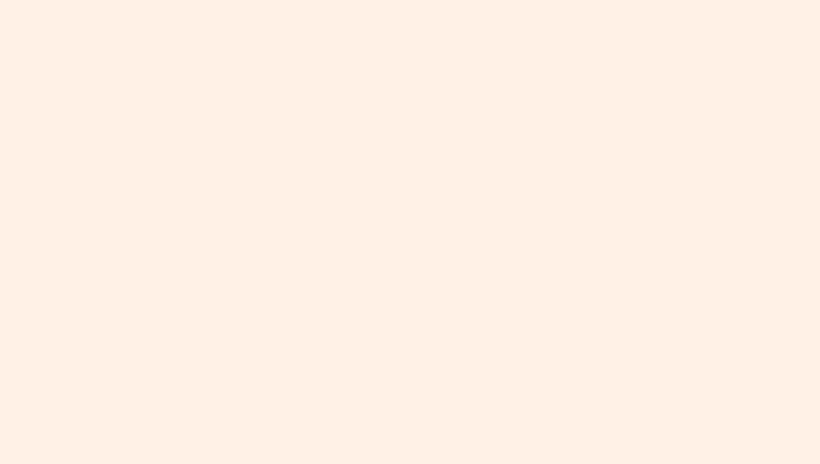
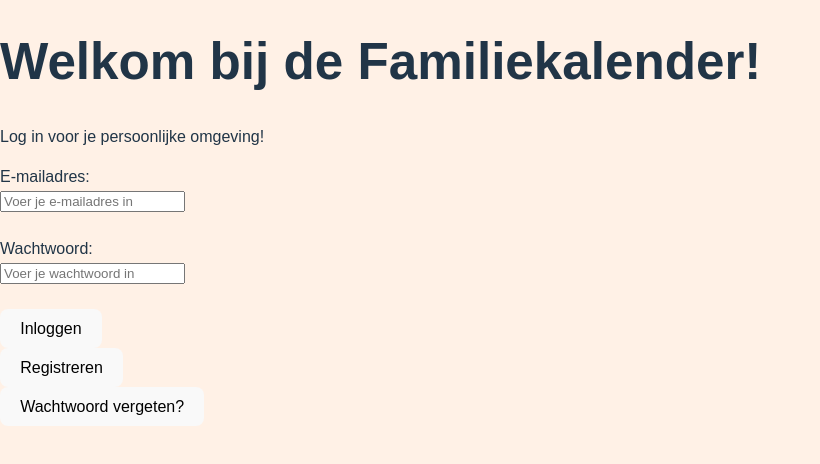
Before and after one commit to ktanis1988/familiekalender, a React (Vite) app in the folder WebstormProjects/familiekalender/: page /homepage in a window 1280 px wide. Before the commit this address had no page. Shown: the top 464 px of the page, without its empty margins (0-820 px from the left). Built offline with nearby package versions, Linux system fonts and the light colour scheme.

Commit message:
Toevoeging routes Addactivitypage aan App.jsx

```diff
--- a/WebstormProjects/familiekalender/src/App.jsx
+++ b/WebstormProjects/familiekalender/src/App.jsx
@@ -3,15 +3,17 @@ import { BrowserRouter as Router, Routes, Route } from "react-router-dom";
 import Homepage from "./pages/Homepage";
 import Registerpage from "./pages/Registerpage";
 import Calendarpage from "./pages/Calendarpage";
+import Addactivitypage from "./pages/Addactivitypage";
 import "./App.css";
 
 function App() {
     return (
         <Router>
             <Routes>
-                <Route path="/" element={<Homepage />} />
-                <Route path="/" element={<Registerpage />} />
-                <Route path="/" element={<Calendarpage />} />
+                <Route path="/homepage" element={<Homepage />} />
+                <Route path="/register" element={<Registerpage />} />
+                <Route path="/calendar" element={<Calendarpage />} />
+                <Route path="/addactivity" element={<Addactivitypage />} />
             </Routes>
         </Router>
     );
```
